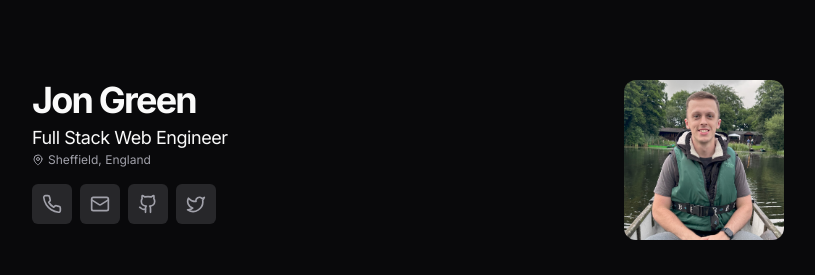
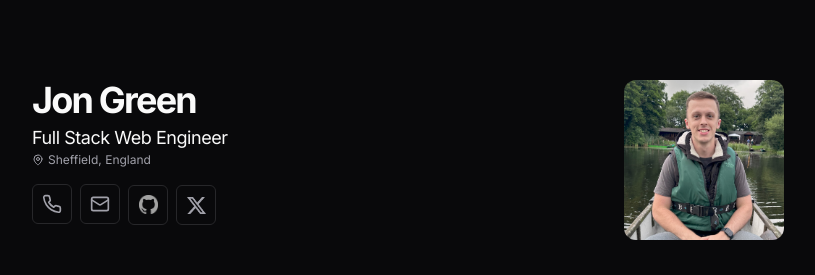
Before and after one commit to jongreen96/Portfolio, a Next.js app: page / in a window 1280 px wide. Shown: the top 275 px of the page, without its empty margins (232-1047 px from the left). Built offline with nearby package versions, Linux system fonts and the light colour scheme.

Commit message:
Add correct social icons

```diff
--- a/src/app/page.tsx
+++ b/src/app/page.tsx
@@ -4,11 +4,13 @@ import H1 from '@/components/ui/h1';
 import H2 from '@/components/ui/h2';
 import H3 from '@/components/ui/h3';
 import P from '@/components/ui/p';
+import github from '@/lib/assets/github.png';
 import gvg from '@/lib/assets/greenvinylgraphics.png';
 import mygpt from '@/lib/assets/my-gpt.png';
 import profilePhoto from '@/lib/assets/profile-photo.jpg';
 import recapit from '@/lib/assets/recapit.png';
-import { Github, Mail, MapPin, Phone, Twitter } from 'lucide-react';
+import x from '@/lib/assets/x.png';
+import { Mail, MapPin, Phone } from 'lucide-react';
 import Image from 'next/image';
 import Link from 'next/link';
 
@@ -31,27 +33,27 @@ export default function Home() {
           </div>
 
           <div className='pt-2 space-x-2'>
-            <Button variant='secondary' size='icon' asChild>
+            <Button variant='outline' size='icon' asChild>
               <Link href='tel: +44 7769674943' target='_blank'>
                 <Phone className='text-muted-foreground' size={20} />
               </Link>
             </Button>
 
-            <Button variant='secondary' size='icon' asChild>
+            <Button variant='outline' size='icon' asChild>
               <Link href='mailto: jongreen1996@gmail.com' target='_blank'>
                 <Mail className='text-muted-foreground' size={20} />
               </Link>
             </Button>
 
-            <Button variant='secondary' size='icon' asChild>
+            <Button variant='outline' size='icon' asChild>
               <Link href='https://github.com/jongreen96' target='_blank'>
-                <Github className='text-muted-foreground' size={20} />
+                <Image src={github} alt='logo' width={19} height={19} />
               </Link>
             </Button>
 
-            <Button variant='secondary' size='icon' asChild>
+            <Button variant='outline' size='icon' asChild>
               <Link href='https://twitter.com/JonGreenDotDev' target='_blank'>
-                <Twitter className='text-muted-foreground' size={20} />
+                <Image src={x} alt='logo' width={19} height={19} />
               </Link>
             </Button>
           </div>
```
Also changed, not shown: src/lib/assets/github.png (added), src/lib/assets/x.png (added).
